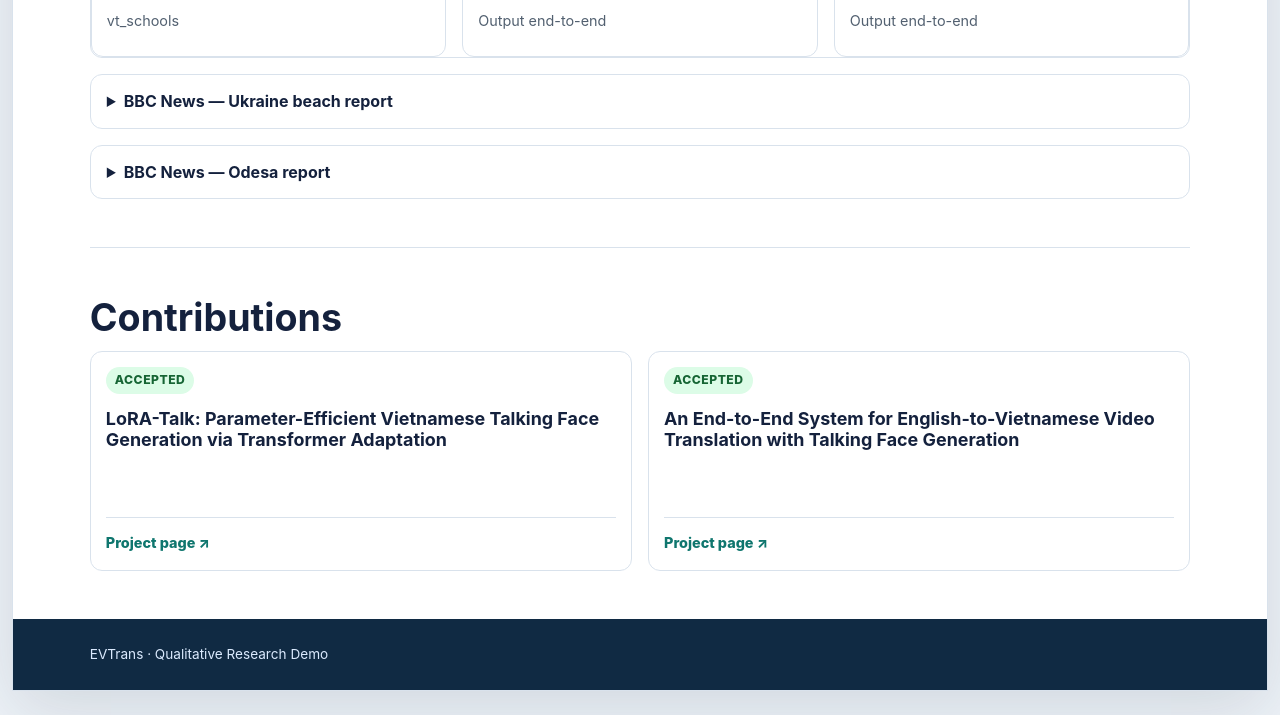
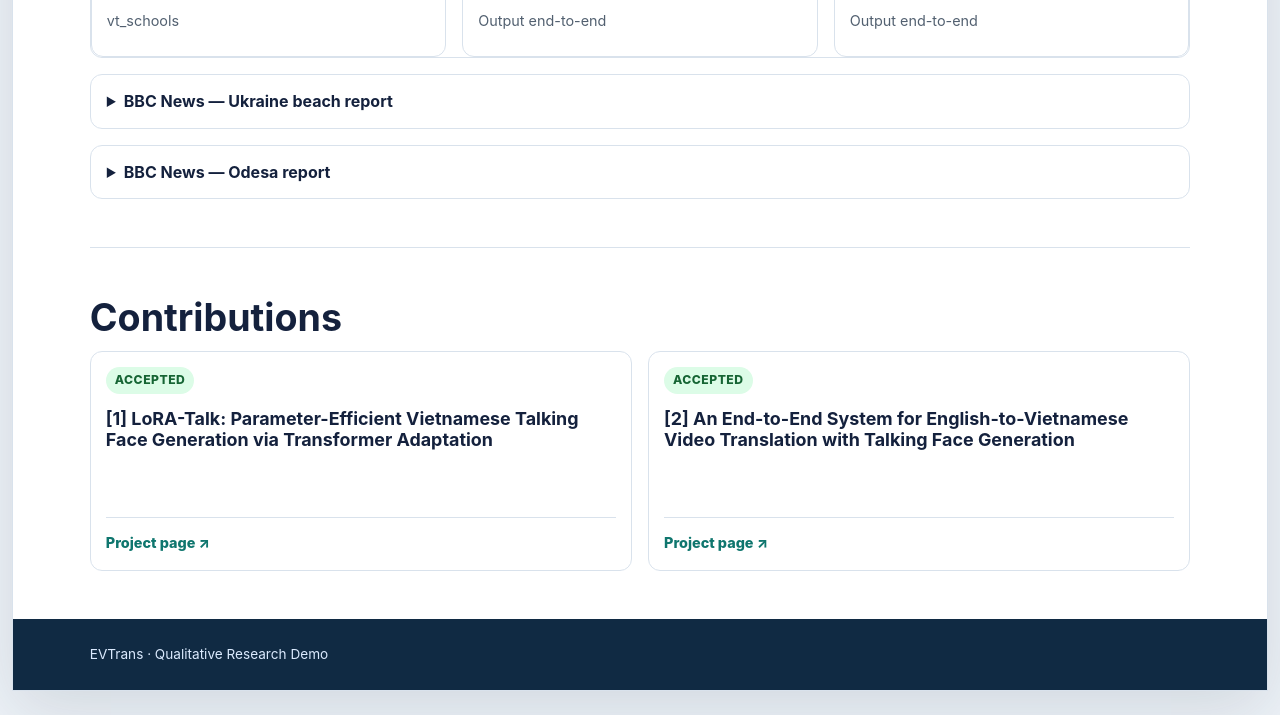
Before and after one commit to btlam02/qualitative-demo-thesis, a plain HTML site: page index.html in a window 1280 px wide. Shown: the part 5448-6163 px from the top of the page. Drawn offline with Linux system fonts and the light colour scheme.

```diff
--- a/index.html
+++ b/index.html
@@ -90,8 +90,8 @@
       <section id="contributions">
         <h2>Contributions</h2>
         <div class="cards">
-          <article class="card"><div class="card-body"><span class="contribution-status">Accepted</span><h3>LoRA-Talk: Parameter-Efficient Vietnamese Talking Face Generation via Transformer Adaptation</h3><a class="project-link" href="https://btlam02.github.io/lora-talk/" target="_blank" rel="noopener">Project page <span aria-hidden="true">↗</span></a></div></article>
-          <article class="card"><div class="card-body"><span class="contribution-status">Accepted</span><h3>An End-to-End System for English-to-Vietnamese Video Translation with Talking Face Generation</h3><a class="project-link" href="https://btlam02.github.io/evtrans/" target="_blank" rel="noopener">Project page <span aria-hidden="true">↗</span></a></div></article>
+          <article class="card"><div class="card-body"><span class="contribution-status">Accepted</span><h3>[1] LoRA-Talk: Parameter-Efficient Vietnamese Talking Face Generation via Transformer Adaptation</h3><a class="project-link" href="https://btlam02.github.io/lora-talk/" target="_blank" rel="noopener">Project page <span aria-hidden="true">↗</span></a></div></article>
+          <article class="card"><div class="card-body"><span class="contribution-status">Accepted</span><h3>[2] An End-to-End System for English-to-Vietnamese Video Translation with Talking Face Generation</h3><a class="project-link" href="https://btlam02.github.io/evtrans/" target="_blank" rel="noopener">Project page <span aria-hidden="true">↗</span></a></div></article>
         </div>
       </section>
 
```
